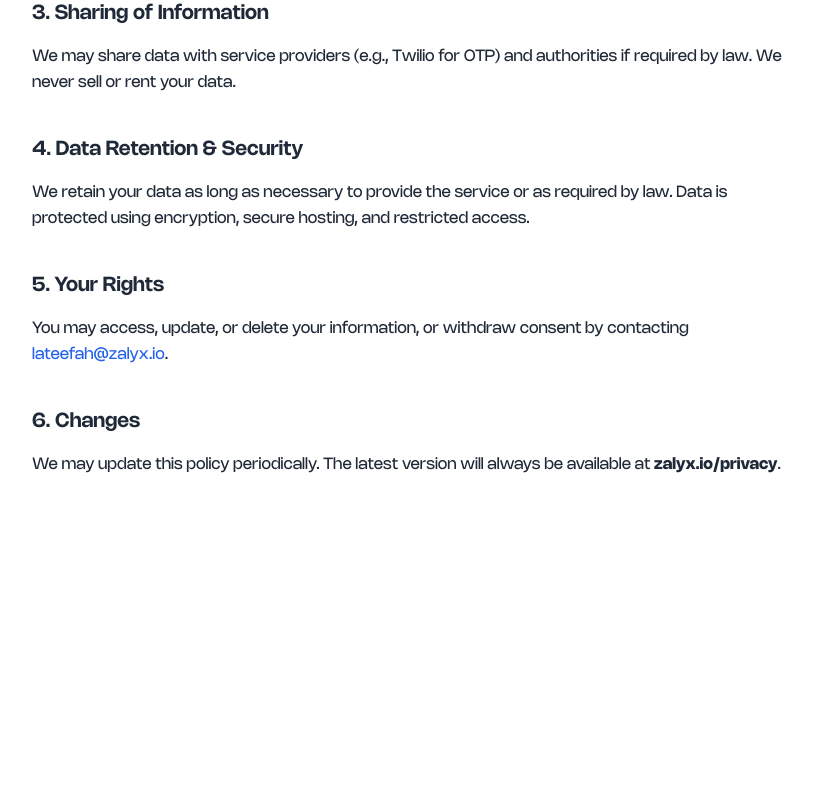
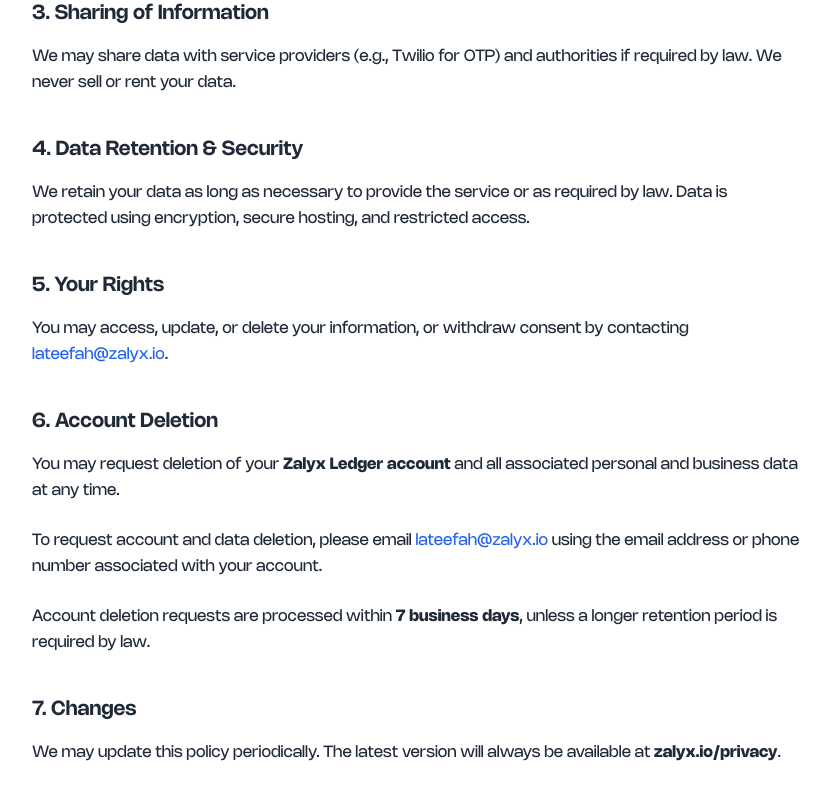
Before and after one commit to alateefah/zalyx-website, a React (Vite) app: page /privacy in a window 1280 px wide. Shown: the part 838-1638 px from the top of the page, without its empty margins (224-1054 px from the left). Before the commit the page ends 1380 px from the top, so only its background shows below. Built offline with nearby package versions, Linux system fonts and the light colour scheme.

Commit message:
Add account deletion to Privacy

```diff
--- a/src/components/Hero.tsx
+++ b/src/components/Hero.tsx
@@ -122,8 +122,8 @@
         </h1>
 
         <p className="text-gray-300 mt-6 mx-auto max-w-[750px] text-xl leading-relaxed">
-          Zalyx Technologies creates powerful, easy-to-use software solutions that simplify business
-          operations, financial management, and everyday workflows.
+          Zalyx Technologies builds modern digital and financial tools that help businesses stay organized,
+          understand their numbers, and grow with confidence.
         </p>
 
         <button
--- a/src/components/ProductShowcase.tsx
+++ b/src/components/ProductShowcase.tsx
@@ -21,6 +21,10 @@
               Zalyx Ledger
             </span>
           </h2>
+          <p className="text-gray-300 text-lg leading-relaxed max-w-lg">
+            Zalyx Ledger keeps your customer records, transaction history, and business data
+            securely stored and accessible across devices.
+          </p>
 
           <button
             className="px-14 py-8 rounded-xl text-white text-xl font-regular"
--- a/src/components/WhyZalyx.tsx
+++ b/src/components/WhyZalyx.tsx
@@ -7,8 +7,8 @@
           <h2 className="text-4xl md:text-6xl lg:text-6xl font-bold">Why Zalyx Technologies?</h2>
 
           <p className="text-gray-300 mt-12 text-xl max-w-[720px] mx-auto leading-relaxed">
-            Zalyx Technologies creates powerful, easy-to-use software solutions that simplify
-            business operations, financial management, and everyday workflows.
+            We turn complexity into confidence. Zalyx designs connected tools that simplify operations,
+            improve financial visibility, and empower entrepreneurs to grow sustainably.
           </p>
         </div>
 
--- a/src/pages/privacy.tsx
+++ b/src/pages/privacy.tsx
@@ -68,7 +68,24 @@
             .
           </p>
 
-          <h2 className="text-xl font-semibold mt-10 mb-4">6. Changes</h2>
+          <h2 className="text-xl font-semibold mt-10 mb-4" id="account-deletion">6. Account Deletion</h2>
+          <p className="mb-6">
+            You may request deletion of your <strong>Zalyx Ledger account</strong> and all
+            associated personal and business data at any time.
+          </p>
+          <p className="mb-6">
+            To request account and data deletion, please email{" "}
+            <a href="mailto:lateefah@zalyx.io" className="text-blue-600">
+              lateefah@zalyx.io
+            </a>{" "}
+            using the email address or phone number associated with your account.
+          </p>
+          <p className="mb-6">
+            Account deletion requests are processed within <strong>7 business days</strong>, unless
+            a longer retention period is required by law.
+          </p>
+
+          <h2 className="text-xl font-semibold mt-10 mb-4">7. Changes</h2>
           <p>
             We may update this policy periodically. The latest version will always be available at{" "}
             <strong>zalyx.io/privacy</strong>.
```
